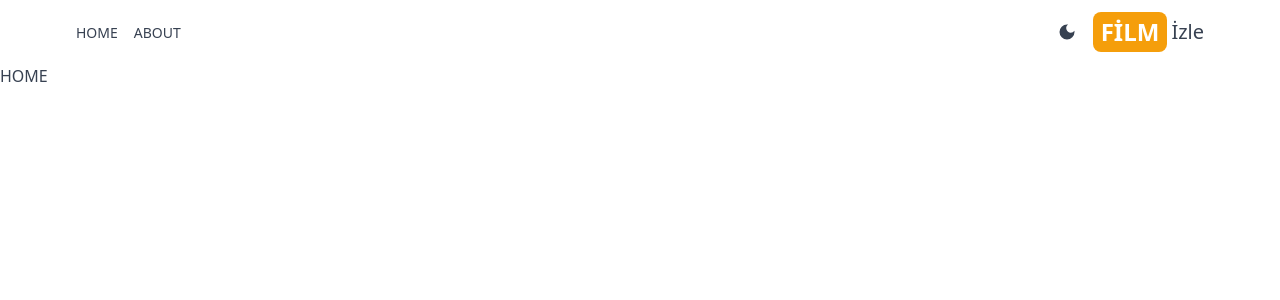
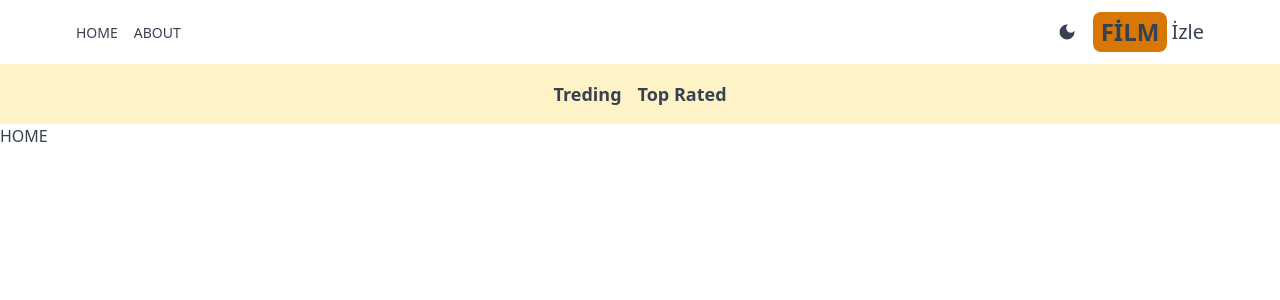
Before and after one commit to leventtkarakaya/Film_-zle, a Next.js app: page / in a window 1280 px wide. Shown: the top 300 px of the page. Built offline with nearby package versions, Linux system fonts and the light colour scheme.

Commit message:
create the navbar component

```diff
--- a/app/layout.jsx
+++ b/app/layout.jsx
@@ -1,6 +1,7 @@
 import Header from "@/components/Header";
 import "./globals.css";
 import Provider from "./Provider";
+import Navbar from "@/components/Navbar";
 
 export const metadata = {
   title: "Film İzle",
@@ -13,6 +14,7 @@
       <body>
         <Provider>
           <Header />
+          <Navbar />
           {children}
         </Provider>
       </body>
--- a/components/Header.jsx
+++ b/components/Header.jsx
@@ -16,7 +16,7 @@
       <div className="flex items-center gap-4">
         <DarkModeSwitch />
         <Link href={"/"} className="flex items-center gap-1 ">
-          <span className="px-2 py-1 text-2xl font-bold text-white rounded-lg bg-amber-500">
+          <span className="px-2 py-1 text-2xl font-bold rounded-lg bg-amber-600">
             FİLM
           </span>
           <span className="hidden text-xl sm:inline">İzle</span>
--- /dev/null
+++ b/components/Navbar.jsx
@@ -0,0 +1,11 @@
+import React from "react";
+import NavbarItem from "./NavbarItem";
+
+export default function Navbar() {
+  return (
+    <div className="flex justify-center gap-4 p-4 dark:bg-gray-600 bg-amber-100 lg:text-lg">
+      <NavbarItem title="Treding" param="ferchTreding" />
+      <NavbarItem title="Top Rated" param="ferchTopRated" />
+    </div>
+  );
+}
--- /dev/null
+++ b/components/NavbarItem.jsx
@@ -0,0 +1,23 @@
+"use client";
+import Link from "next/link";
+import React from "react";
+import { useSearchParams } from "next/navigation";
+
+export default function NavbarItem({ title, param }) {
+  const searcParams = useSearchParams();
+  const genre = searcParams.get("genre");
+  return (
+    <div>
+      <Link
+        className={`hover:text-amber-600 font-semibold ${
+          genre === param
+            ? "underline underline-offset-8 decoration-4 decoration-amber-500 rounded-lg"
+            : ""
+        }`}
+        href={`/?genre=${param}`}
+      >
+        {title}
+      </Link>
+    </div>
+  );
+}
```
